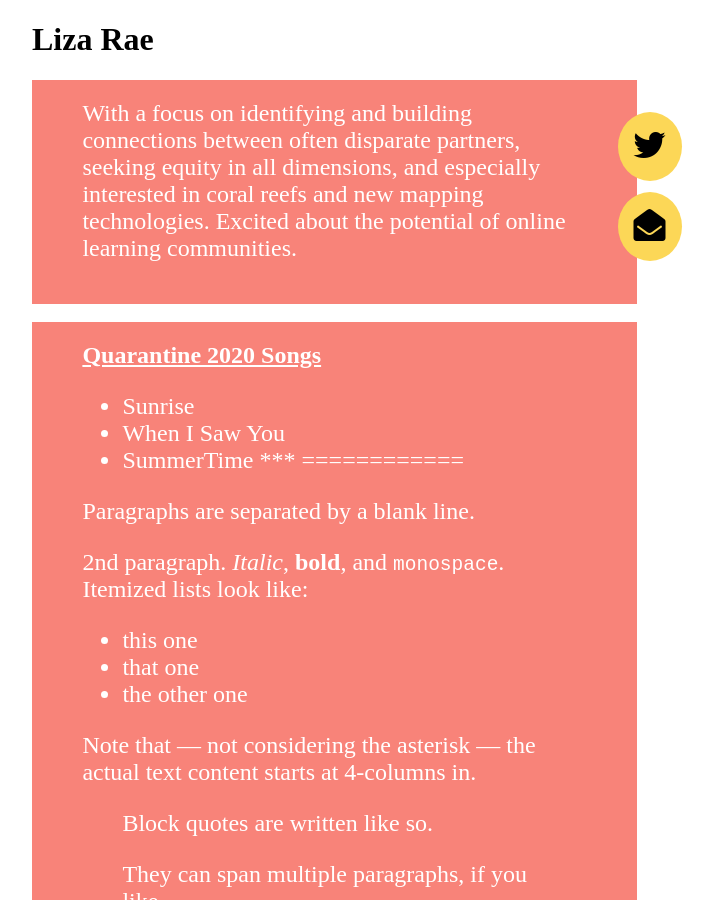
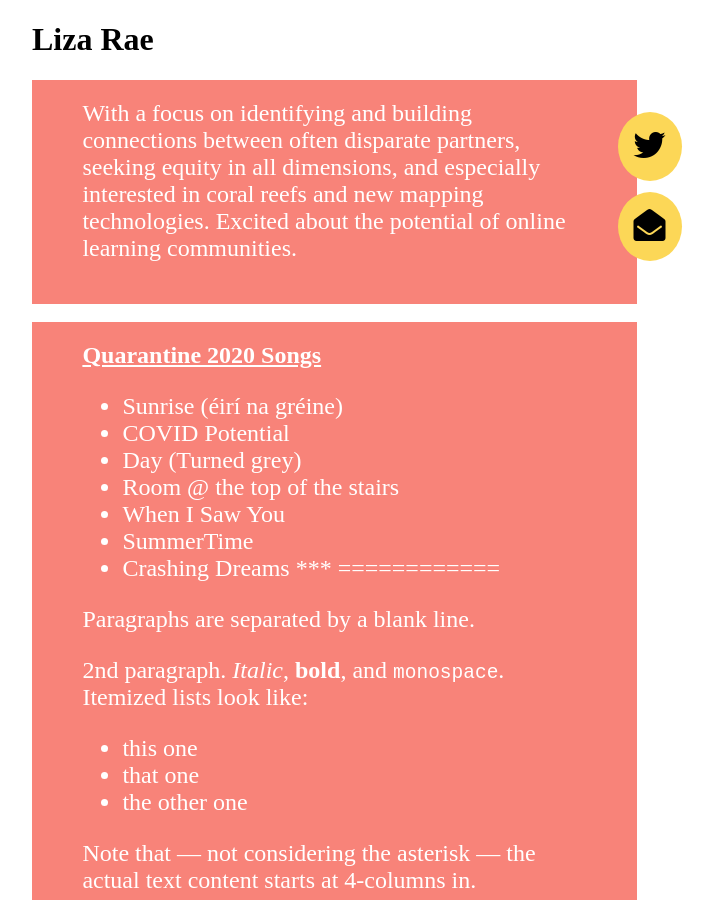
Before and after one commit to hexdump/lizarae.me, a Jekyll site: the page built from index.md, in a window 1280 px wide and 900 px high. Shown: the whole window, without its empty margins (232-945 px from the left). Built offline with Jekyll 4.4.1, drawn with Linux system fonts in a browser that asks for light colours; some web fonts are replaced.

Commit message:
Update index.md

```diff
--- a/index.md
+++ b/index.md
@@ -11,9 +11,13 @@ link1: mailto:beth@tecalliance.org
 
 # Quarantine 2020 Songs
 
-* Sunrise
+* Sunrise (éirí na gréine)
+* COVID Potential
+* Day (Turned grey)
+* Room @ the top of the stairs
 * When I Saw You
 * SummerTime
+* Crashing Dreams
 ***
 ============
 
```
